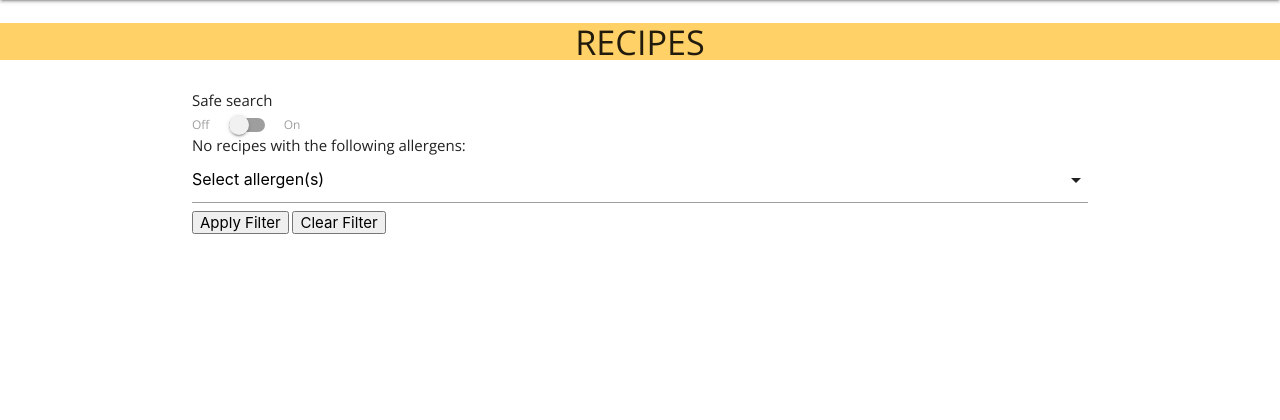
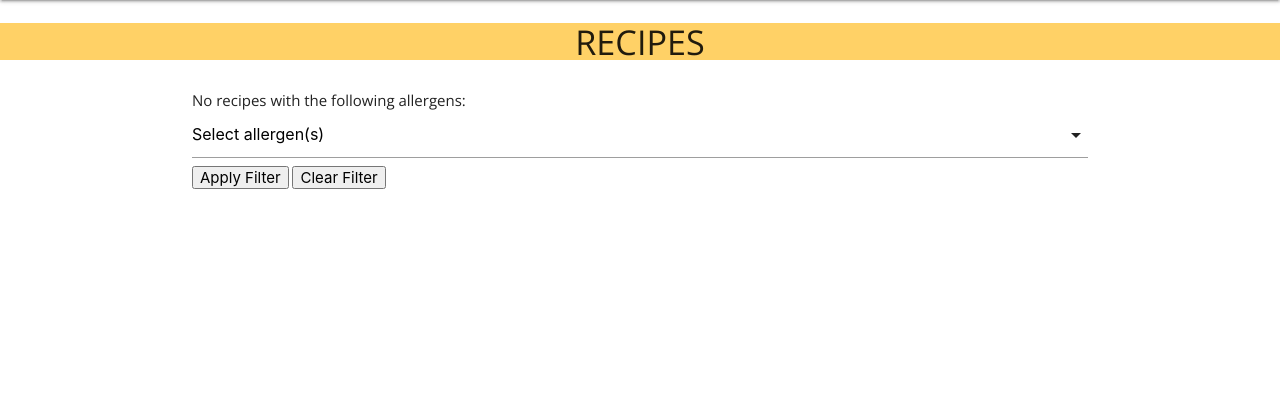
Before and after one commit to BonnieMcb/recipease, a Flask app: page /recipes/1 in a window 1280 px wide. Shown: the part 64-484 px from the top of the page. Run offline with Flask 2, Linux system fonts and the light colour scheme; data that the repository does not hold is empty; some libraries are stand-ins or nearby versions.

Commit message:
Hide safe search when no user is logged in

```diff
--- a/app.py
+++ b/app.py
@@ -81,12 +81,13 @@ def recipes_cat(category):
         "allergen_name": {"$nin": filters.all}
     })
 
+    username = session.get("user")
     safe_search = session.get("safe_search")
 
     return render_template(
         "recipes.html", recipes=recipes, allergens=allergens,
         filters=filters.url, user_allergens=filters.user,
-        safe_search=safe_search)
+        safe_search=safe_search, username=username)
 
 
 @app.route("/recipes/all")
@@ -96,12 +97,13 @@ def all_recipes():
     filters = get_filters()
     recipes = mongo.db.recipes.find({"allergen_name": {"$nin": filters.all}})
 
+    username = session.get("user")
     safe_search = session.get("safe_search")
 
     return render_template(
         "recipes.html", recipes=recipes, allergens=allergens,
         filters=filters.url, user_allergens=filters.user,
-        safe_search=safe_search)
+        safe_search=safe_search, username=username)
 
 
 @app.route("/register", methods=["GET", "POST"])
--- a/templates/recipes.html
+++ b/templates/recipes.html
@@ -7,6 +7,7 @@
 {% block content %}
 
     <div class="input-field col s12">
+        {% if username %}
         <div class="switch">
             <div>Safe search</div>
             <label>
@@ -20,6 +21,7 @@
                 On
             </label>
         </div>
+        {% endif %}
         <div>No recipes with the following allergens:</div>
         <select multiple id="allergen_name" name="allergen_name" type="checkbox" class="validate">
             <option value="" disabled>Select allergen(s)</option>
@@ -37,7 +39,6 @@
         <button id="apply-filters">Apply Filter</button>
         <button id="clear-filters">Clear Filter</button>
     </div>
-
     <div class="row">
         {% for recipe in recipes %}
         <div class="activator col s6 m3">
```
